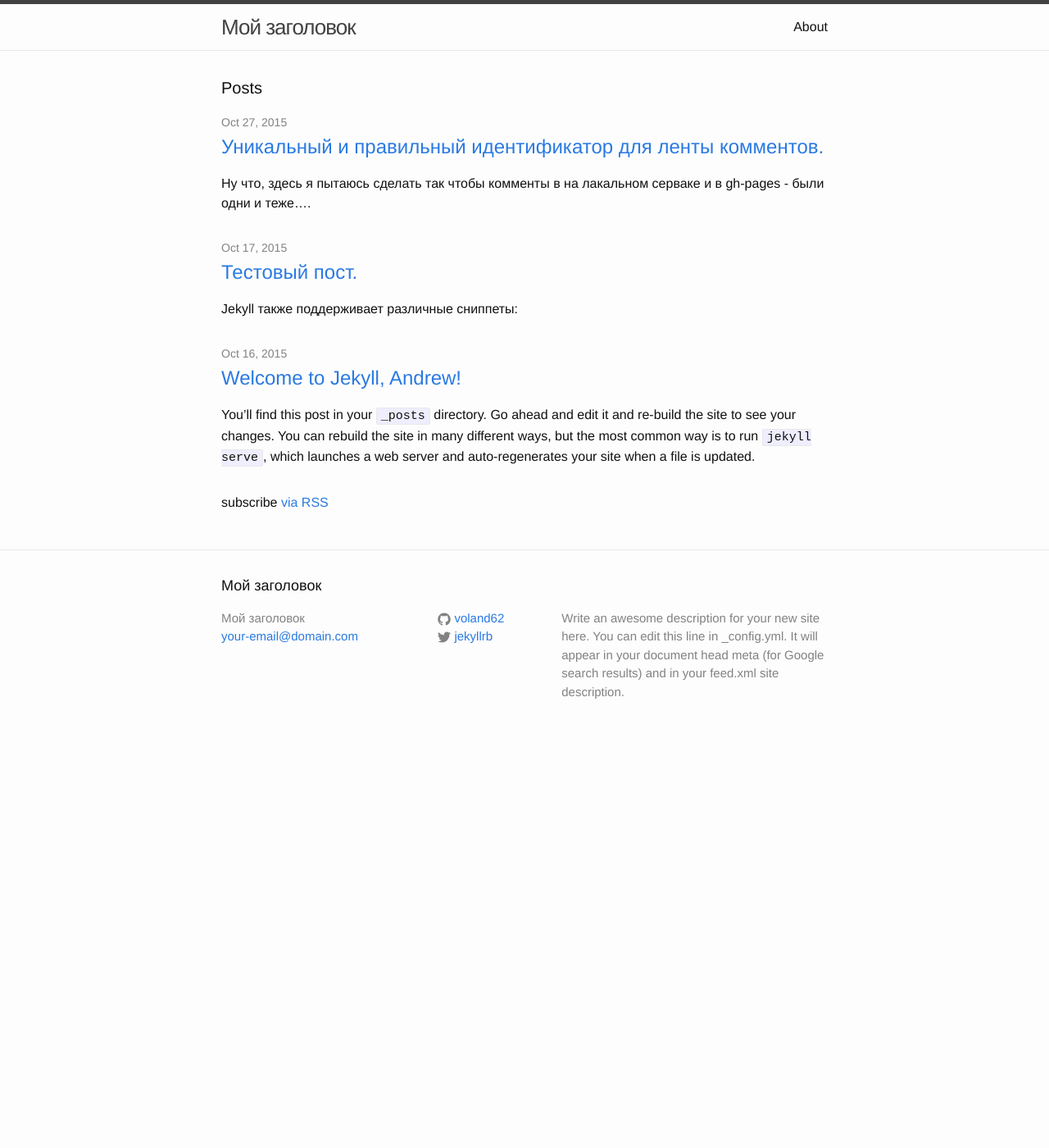
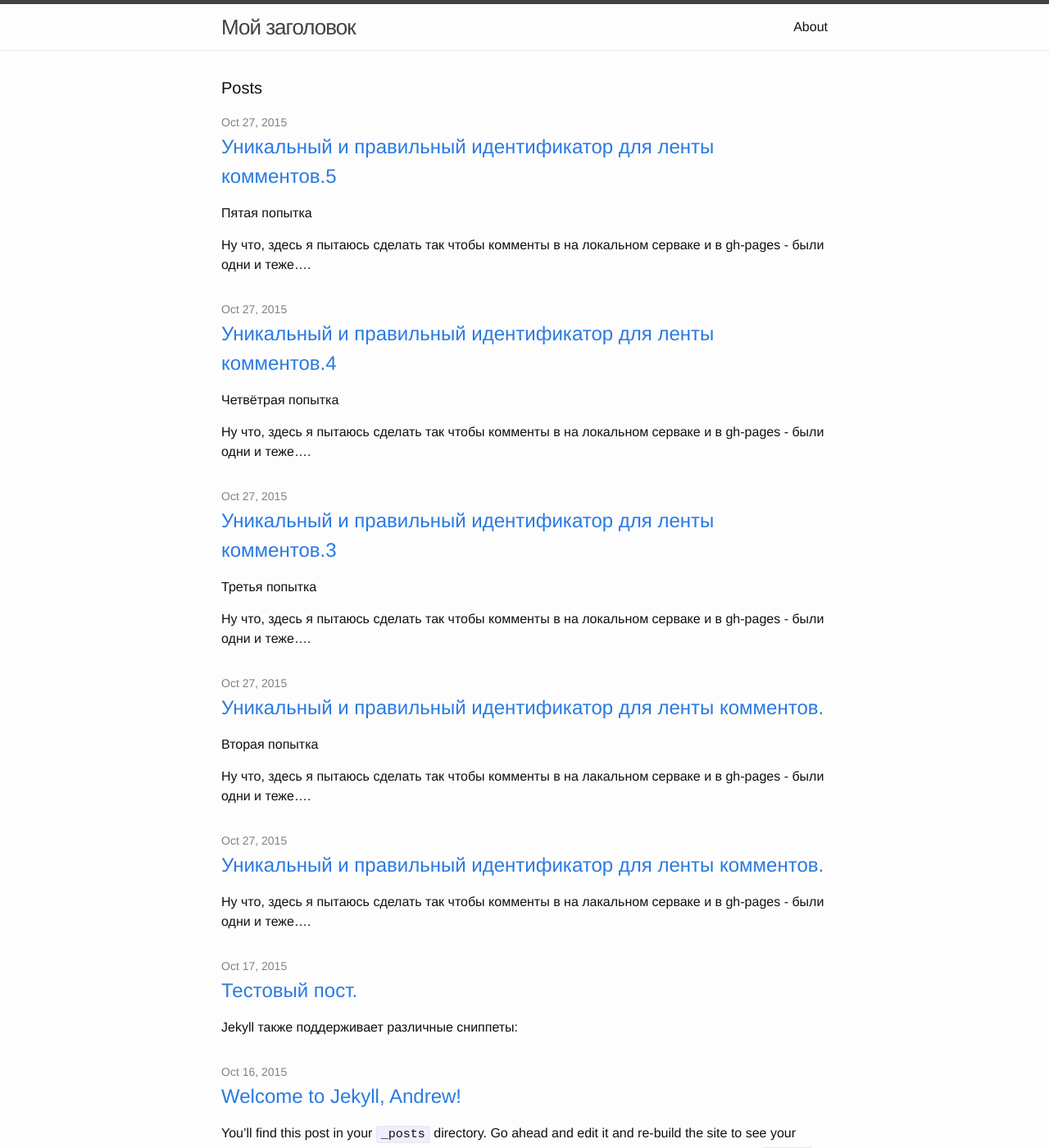
Before and after one commit to voland62/zzz, a Jekyll site: the page built from index.html, in a window 1280 px wide and 1400 px high. Shown: the whole window at 82% size. Built offline with Jekyll 4.4.1, drawn with Linux system fonts in a browser that asks for light colours.

Commit message:
posts added

```diff
--- /dev/null
+++ b/_posts/2015-10-27-comments-2.md
@@ -0,0 +1,9 @@
+---
+layout: post
+title:  "Уникальный и правильный идентификатор для ленты комментов."
+date:   2015-10-27 10:01:37
+---
+
+ Вторая попытка
+
+ Ну что, здесь я пытаюсь сделать так чтобы комменты в на лакальном серваке и в gh-pages - были одни и теже....
--- /dev/null
+++ b/_posts/2015-10-27-comments-3.md
@@ -0,0 +1,9 @@
+---
+layout: post
+title:  "Уникальный и правильный идентификатор для ленты комментов.3"
+date:   2015-10-27 10:01:38
+---
+
+ Третья попытка
+
+ Ну что, здесь я пытаюсь сделать так чтобы комменты в на лoкальном серваке и в gh-pages - были одни и теже....
--- /dev/null
+++ b/_posts/2015-10-27-comments-4.md
@@ -0,0 +1,9 @@
+---
+layout: post
+title:  "Уникальный и правильный идентификатор для ленты комментов.4"
+date:   2015-10-27 10:01:38
+---
+
+ Четвётрая попытка
+
+ Ну что, здесь я пытаюсь сделать так чтобы комменты в на лoкальном серваке и в gh-pages - были одни и теже....
--- /dev/null
+++ b/_posts/2015-10-27-comments-5.md
@@ -0,0 +1,9 @@
+---
+layout: post
+title:  "Уникальный и правильный идентификатор для ленты комментов.5"
+date:   2015-10-27 10:01:38
+---
+
+ Пятая попытка
+
+ Ну что, здесь я пытаюсь сделать так чтобы комменты в на лoкальном серваке и в gh-pages - были одни и теже....
```
Also changed, not shown: _includes/comments.html (+12 -6 lines).
